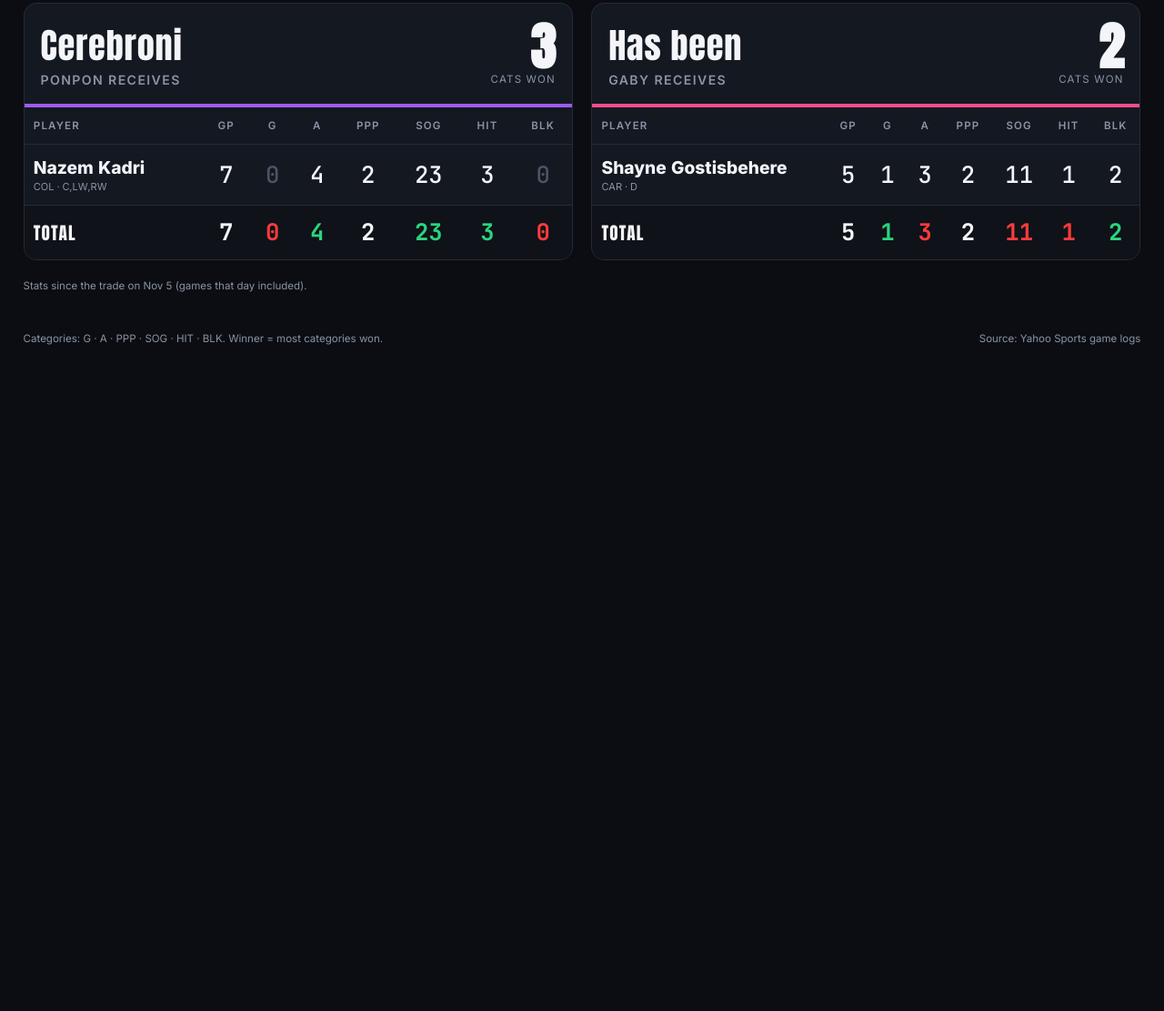
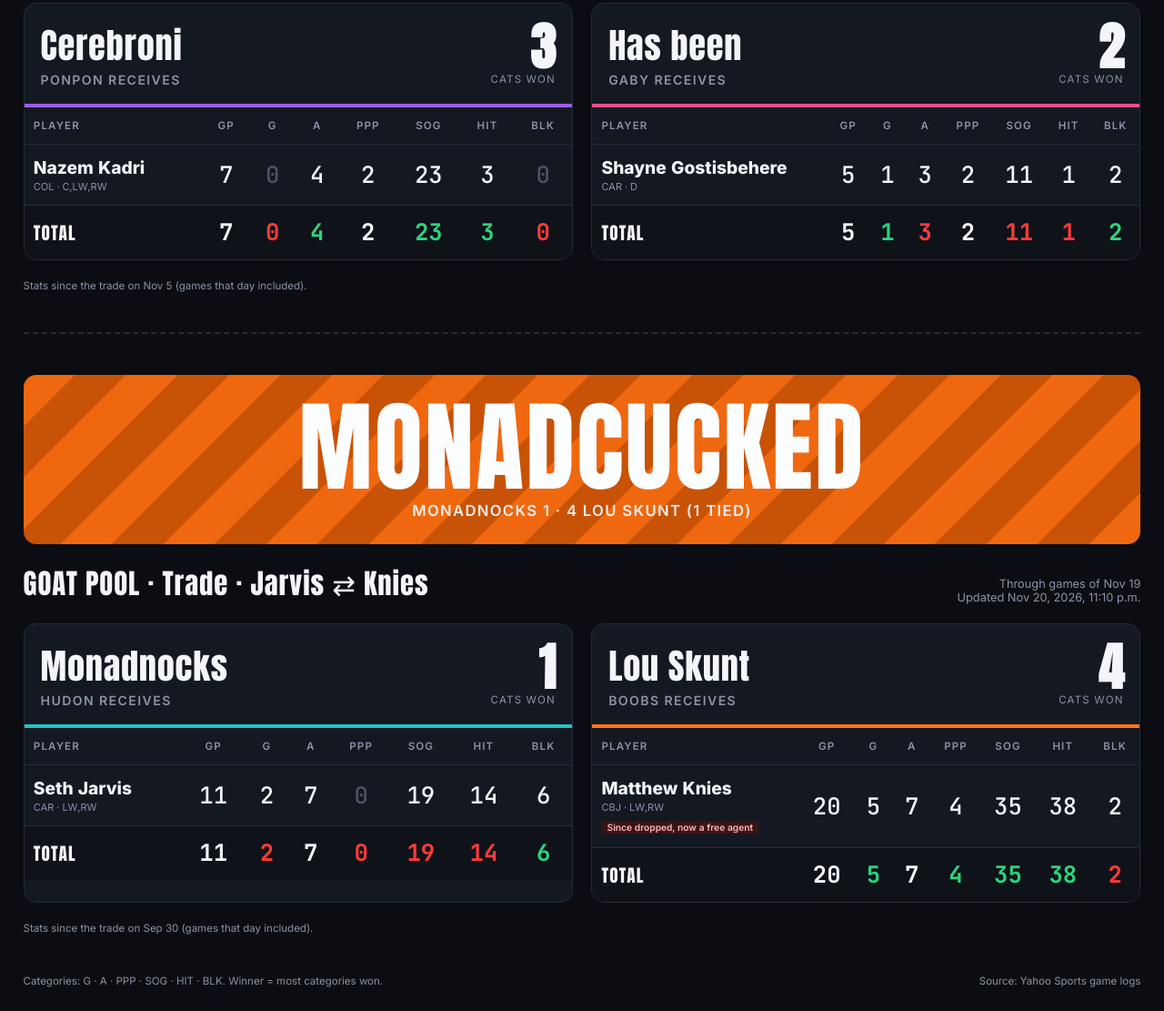
Before and after one commit to vincentlesperance-stack/scoreboard, a plain HTML site: page index.html in a window 1280 px wide. Shown: the part 1068-2179 px from the top of the page at 91% size. Before the commit the page ends 1473 px from the top, so only its background shows below. Drawn offline with Linux system fonts and the light colour scheme.

Commit message:
Add Jarvis-Knies trade section
Co-Authored-By: Claude Opus 5.5 <noreply@anthropic.com>
Claude-Session: https://claude.ai/code/session_01MJLzL6Ukf2tZ3zki2L43Tw

```diff
--- /dev/null
+++ b/data3.json
@@ -0,0 +1,23 @@
+{
+  "updated": "2026-11-20T18:10:00-05:00",
+  "through": "2026-11-19",
+  "tradeDate": "2026-09-30",
+  "sides": [
+    {
+      "key": "hudon3",
+      "team": "Monadnocks",
+      "owner": "Hudon",
+      "players": [
+        {"name": "Seth Jarvis", "nhl": "CAR", "pos": "LW,RW", "gp": 11, "g": 2, "a": 7, "ppp": 0, "sog": 19, "hit": 14, "blk": 6, "note": ""}
+      ]
+    },
+    {
+      "key": "boobs",
+      "team": "Lou Skunt",
+      "owner": "Boobs",
+      "players": [
+        {"name": "Matthew Knies", "nhl": "CBJ", "pos": "LW,RW", "gp": 20, "g": 5, "a": 7, "ppp": 4, "sog": 35, "hit": 38, "blk": 2, "note": "Since dropped, now a free agent"}
+      ]
+    }
+  ]
+}
--- a/index.html
+++ b/index.html
@@ -24,6 +24,8 @@
   .banner.blue{background:repeating-linear-gradient(-45deg,#1859d6 0 40px,#0f43a8 40px 80px);animation:pulse 1.6s ease-in-out infinite}
   .banner.gold{background:repeating-linear-gradient(-45deg,#c99a06 0 40px,#a87f00 40px 80px);color:#140f00;animation:pulse 1.6s ease-in-out infinite}
   .banner.pink{background:repeating-linear-gradient(-45deg,#d6246b 0 40px,#b0154f 40px 80px);animation:pulse 1.6s ease-in-out infinite}
+  .banner.teal{background:repeating-linear-gradient(-45deg,#0f9a9a 0 40px,#0a7a7a 40px 80px);animation:pulse 1.6s ease-in-out infinite}
+  .banner.orange{background:repeating-linear-gradient(-45deg,#e8650f 0 40px,#c24f06 40px 80px);animation:pulse 1.6s ease-in-out infinite}
   .banner.even{background:#2a2f3b;color:#cfd5e2}
   .banner small{display:block;font-family:Inter,sans-serif;font-weight:600;font-size:clamp(13px,1.3vw,22px);letter-spacing:.08em;margin-top:.6em;opacity:.9}
   @keyframes pulse{0%,100%{filter:brightness(1)}50%{filter:brightness(1.25)}}
@@ -38,6 +40,7 @@
   .side .top{padding:clamp(12px,1.4vw,22px);display:flex;justify-content:space-between;align-items:center;border-bottom:4px solid}
   .side.gab .top{border-color:var(--gab)} .side.amine .top{border-color:var(--amine)}
   .side.ponpon .top{border-color:var(--ponpon)} .side.gaby .top{border-color:var(--gaby)}
+  .side.hudon3 .top{border-color:#22c3c3} .side.boobs .top{border-color:#ff7a1a}
   .side .team{font-family:Anton,sans-serif;font-size:clamp(26px,3vw,52px);letter-spacing:.02em}
   .side .owner{color:var(--mute);font-weight:600;font-size:clamp(13px,1.1vw,18px);text-transform:uppercase;letter-spacing:.1em}
   .side .cats{text-align:right}
@@ -78,6 +81,13 @@
   <div class="foot">Stats since the trade on Nov 5 (games that day included).</div>
 </section>
 
+<section class="trade" id="t3">
+  <div class="banner even">Loading…</div>
+  <header><h1>GOAT POOL · Trade · Jarvis ⇄ Knies</h1><div class="meta"></div></header>
+  <div class="sides"></div>
+  <div class="foot">Stats since the trade on Sep 30 (games that day included).</div>
+</section>
+
 <footer>
   <span>Categories: G · A · PPP · SOG · HIT · BLK. Winner = most categories won.</span>
   <span>Source: Yahoo Sports game logs</span>
@@ -96,7 +106,11 @@ const TRADES=[
   {el:"t1", file:"data1.json",
    owners:{ponpon:"Ponpon",gaby:"Gaby"},
    winA:{text:"PONPON IS KING",cls:"gold"},     // side A (Kadri) ahead
-   winB:{text:"GABY GUARANTEE",cls:"pink"}}     // side B (Gostisbehere) ahead
+   winB:{text:"GABY GUARANTEE",cls:"pink"}},    // side B (Gostisbehere) ahead
+  {el:"t3", file:"data3.json",
+   owners:{hudon3:"Hudon",boobs:"Boobs"},
+   winA:{text:"SORRY BOOBS",cls:"teal"},        // side A (Jarvis, Monadnocks) ahead
+   winB:{text:"MONADCUCKED",cls:"orange"}}      // side B (Knies, Lou Skunt) ahead
 ];
 
 function render(cfg,data){
```
